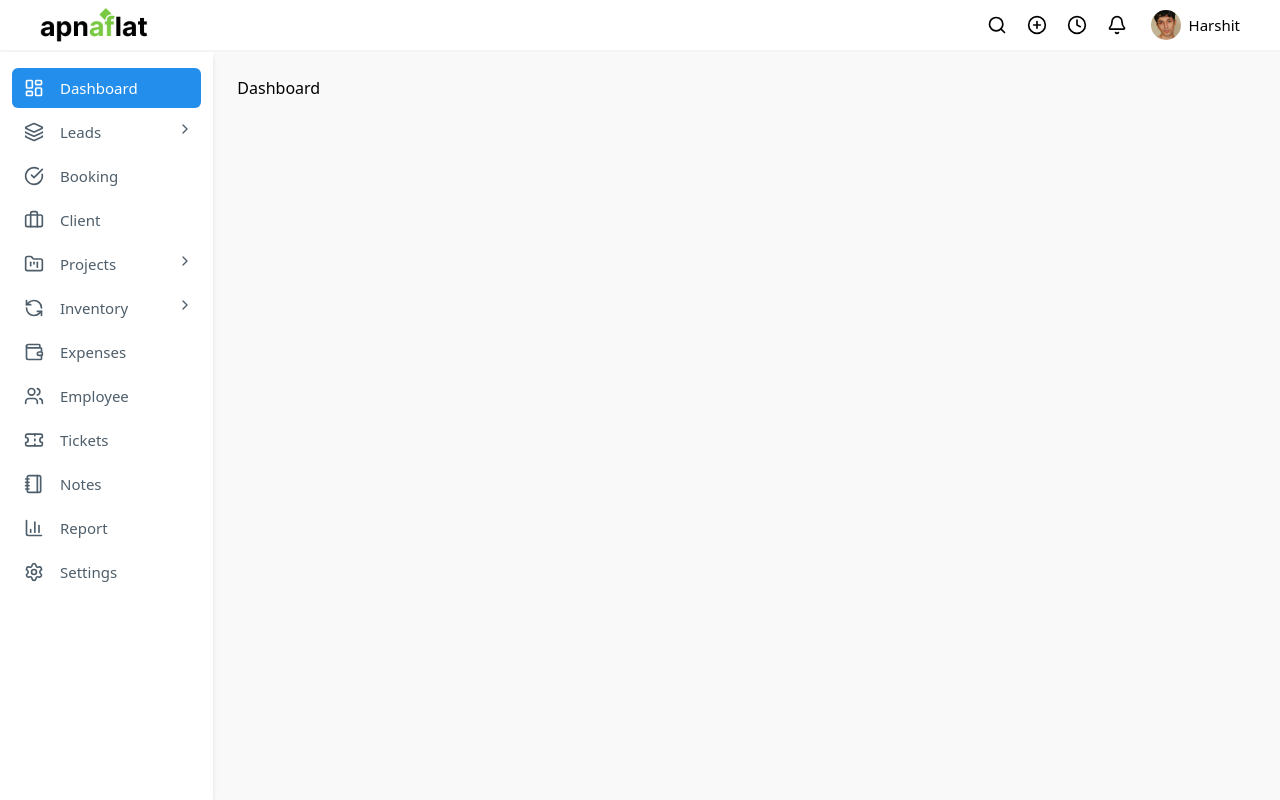
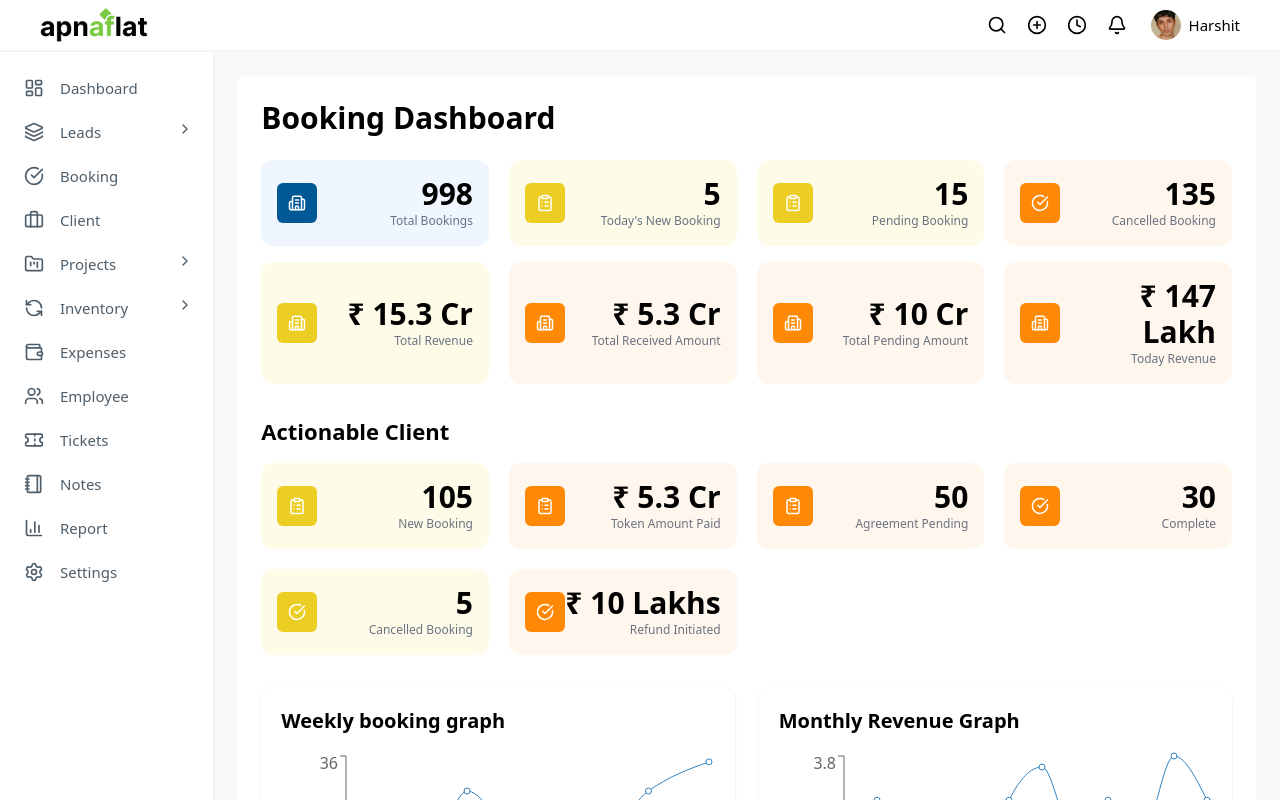
Before and after one commit to Abhinav22choubey/Mangement-Dashboard, a React (Vite) app: page /dashboard/Bookings in a window 1280 px wide. Before the commit this address led to /dashboard. Built offline with nearby package versions, Linux system fonts and the light colour scheme.

Commit message:
booking p1

```diff
--- a/package.json
+++ b/package.json
@@ -19,6 +19,7 @@
     "react": "^19.2.0",
     "react-dom": "^19.2.0",
     "react-router-dom": "^7.13.0",
+    "recharts": "^3.7.0",
     "tailwindcss": "^4.1.18"
   },
   "devDependencies": {
--- a/src/App.jsx
+++ b/src/App.jsx
@@ -15,7 +15,7 @@ import Dashboard from "./pages/Dashboard";
 import { AllLeads } from "./pages/leads/AllLeads";
 import LeadDetails from "./pages/leads/LeadDetails";
 import Kanban from "./pages/Kanban";
-
+import Bookings from "./pages/Bookings";
 import "./App.css";
 import AddLeads from "./pages/AddLeads";
 
@@ -70,6 +70,7 @@ export const App = () => {
             <Route path="kanban" element={<Kanban />} />
             <Route path="add" element={<AddLeads />} />
           </Route>
+          <Route path="Bookings" element={<Bookings />} />
         </Route>
 
         {/* Fallback */}
--- /dev/null
+++ b/src/components/Bookings/Booking.jsx
@@ -0,0 +1,277 @@
+import React from "react";
+import {
+  LineChart,
+  Line,
+  XAxis,
+  YAxis,
+  Tooltip,
+  ResponsiveContainer,
+  PieChart,
+  Pie,
+  Cell,
+} from "recharts";
+
+import {
+  Building2,
+  ClipboardList,
+  CheckCircle,
+} from "lucide-react";
+
+// ---------------- DATA ----------------
+const weeklyData = [
+  { day: "Mon", value: 10 },
+  { day: "Tue", value: 5 },
+  { day: "Wed", value: 30 },
+  { day: "Thu", value: 20 },
+  { day: "Fri", value: 20 },
+  { day: "Sat", value: 30 },
+  { day: "Sun", value: 35 },
+];
+
+const monthlyData = [
+  { month: "Jan", value: 1 },
+  { month: "Feb", value: 3 },
+  { month: "Mar", value: 2 },
+  { month: "Apr", value: 2.5 },
+  { month: "May", value: 1 },
+  { month: "Jun", value: 3 },
+  { month: "Jul", value: 3.6 },
+  { month: "Aug", value: 2.3 },
+  { month: "Sep", value: 3 },
+  { month: "Oct", value: 2.3 },
+  { month: "Nov", value: 3.8 },
+  { month: "Dec", value: 3 },
+];
+
+const pieData = [
+  { name: "Amount Received", value: 2.6, color: "#00AD28" },
+  { name: "Amount Pending", value: 6.6, color: "#0088FF" },
+  { name: "Refund Initiated", value: 1.6, color: "#FFCC00" },
+  { name: "Refund Complete", value: 0.6, color: "#CB30E0" },
+];
+
+// ---------------- PIE LABEL (FIXED LIKE FIGMA) ----------------
+const renderCustomizedLabel = ({
+  cx,
+  cy,
+  midAngle,
+  outerRadius,
+  name,
+}) => {
+  const RADIAN = Math.PI / 180;
+
+  const sx = cx + outerRadius * Math.cos(-midAngle * RADIAN);
+  const sy = cy + outerRadius * Math.sin(-midAngle * RADIAN);
+
+  const ex = cx + (outerRadius + 25) * Math.cos(-midAngle * RADIAN);
+  const ey = cy + (outerRadius + 25) * Math.sin(-midAngle * RADIAN);
+
+  const mx = ex + (ex > cx ? 30 : -30);
+  const my = ey;
+
+  return (
+    <>
+      {/* connector line */}
+      <path
+        d={`M${sx},${sy} L${ex},${ey} L${mx},${my}`}
+        stroke="black"
+        fill="none"
+      />
+
+      {/* label text */}
+      <text
+        x={mx + (mx > cx ? 5 : -5)}
+        y={my}
+        textAnchor={mx > cx ? "start" : "end"}
+        dominantBaseline="central"
+        className="text-sm font-medium"
+      >
+        {name}
+      </text>
+    </>
+  );
+};
+
+// ---------------- CARD ----------------
+const StatCard = ({ title, value, bg, iconBg, Icon }) => {
+  return (
+    <div className={`flex justify-between items-center p-4 rounded-xl ${bg}`}>
+      <div className={`w-10 h-10 flex items-center justify-center rounded-md ${iconBg}`}>
+        <Icon size={18} color="#fff" />
+      </div>
+
+      <div className="text-right">
+        <h2 className="text30 font-semibold">{value}</h2>
+        <p className="text12 text-gray-500">{title}</p>
+      </div>
+    </div>
+  );
+};
+
+// ---------------- MAIN ----------------
+const Booking = () => {
+  return (
+    <div className=" min-h-screen ">
+
+      {/* FIXED WIDTH CONTAINER */}
+      <div className="  w-full ">
+
+        {/* WHITE PANEL */}
+        <div className="bg-white rounded-md p-6 w-full">
+
+          {/* HEADER */}
+          <h1 className="text30 font-semibold mb-6">Booking Dashboard</h1>
+
+          {/* STATS */}
+          <div className="grid grid-cols-1 sm:grid-cols-2 lg:grid-cols-4 gap-5">
+
+            <StatCard
+              title="Total Bookings"
+              value="998"
+              bg="bg-blue-50"
+              iconBg="bg-[var(--sky)]"
+              Icon={Building2}
+            />
+
+            <StatCard
+              title="Today's New Booking"
+              value="5"
+              bg="bg-yellow-50"
+              iconBg="bg-[var(--yellow)]"
+              Icon={ClipboardList}
+            />
+
+            <StatCard
+              title="Pending Booking"
+              value="15"
+              bg="bg-yellow-50"
+              iconBg="bg-[var(--yellow)]"
+              Icon={ClipboardList}
+            />
+
+            <StatCard
+              title="Cancelled Booking"
+              value="135"
+              bg="bg-orange-50"
+              iconBg="bg-orange-400"
+              Icon={CheckCircle}
+            />
+          </div>
+
+          {/* REVENUE */}
+          <div className="grid grid-cols-1 sm:grid-cols-2 lg:grid-cols-4 gap-5 mt-4">
+
+            <StatCard title="Total Revenue" value="₹ 15.3 Cr" bg="bg-yellow-50" iconBg="bg-[var(--yellow)]" Icon={Building2} />
+            <StatCard title="Total Received Amount" value="₹ 5.3 Cr" bg="bg-orange-50" iconBg="bg-orange-400" Icon={Building2} />
+            <StatCard title="Total Pending Amount" value="₹ 10 Cr" bg="bg-orange-50" iconBg="bg-orange-400" Icon={Building2} />
+            <StatCard title="Today Revenue" value="₹ 147 Lakh" bg="bg-orange-50" iconBg="bg-orange-400" Icon={Building2} />
+
+          </div>
+
+          {/* ACTIONABLE */}
+          <h2 className="text25 font-semibold mt-8 mb-4">Actionable Client</h2>
+
+          <div className="grid grid-cols-1 sm:grid-cols-2 lg:grid-cols-4 gap-5">
+
+            <StatCard title="New Booking" value="105" bg="bg-yellow-50" iconBg="bg-[var(--yellow)]" Icon={ClipboardList} />
+            <StatCard title="Token Amount Paid" value="₹ 5.3 Cr" bg="bg-orange-50" iconBg="bg-orange-400" Icon={ClipboardList} />
+            <StatCard title="Agreement Pending" value="50" bg="bg-orange-50" iconBg="bg-orange-400" Icon={ClipboardList} />
+            <StatCard title="Complete" value="30" bg="bg-orange-50" iconBg="bg-orange-400" Icon={CheckCircle} />
+            <StatCard title="Cancelled Booking" value="5" bg="bg-yellow-50" iconBg="bg-[var(--yellow)]" Icon={CheckCircle} />
+            <StatCard title="Refund Initiated" value="₹ 10 Lakhs" bg="bg-orange-50" iconBg="bg-orange-400" Icon={CheckCircle} />
+
+          </div>
+
+          {/* GRAPHS */}
+          <div className="grid grid-cols-1 lg:grid-cols-2 gap-6 mt-8">
+
+            {/* WEEKLY */}
+            <div className="bg-white p-5 rounded-xl shadow">
+              <h3 className="text20 font-semibold mb-4">Weekly booking graph</h3>
+              <ResponsiveContainer width="100%" height={250}>
+                <LineChart data={weeklyData}>
+                  <XAxis dataKey="day" />
+                  <YAxis />
+                  <Tooltip />
+                  <Line type="monotone" dataKey="value" />
+                </LineChart>
+              </ResponsiveContainer>
+            </div>
+
+            {/* MONTHLY */}
+            <div className="bg-white p-5 rounded-xl shadow">
+              <h3 className="text20 font-semibold mb-4">Monthly Revenue Graph</h3>
+              <ResponsiveContainer width="100%" height={250}>
+                <LineChart data={monthlyData}>
+                  <XAxis dataKey="month" />
+                  <YAxis />
+                  <Tooltip />
+                  <Line type="monotone" dataKey="value" />
+                </LineChart>
+              </ResponsiveContainer>
+            </div>
+
+          </div>
+
+          {/* PIE */}
+          <div className="bg-white p-6 rounded-xl shadow mt-8">
+            <h3 className="text20 font-semibold mb-6">Pricing Breakdown</h3>
+
+            <div className="flex flex-col lg:flex-row items-center justify-between gap-12">
+
+              {/* PIE CHART */}
+              <div className="flex justify-center w-full lg:w-1/2">
+                <ResponsiveContainer width={350} height={350}>
+                  <PieChart>
+                    <Pie
+                      data={pieData}
+                      dataKey="value"
+                      cx="50%"
+                      cy="50%"
+                      outerRadius={110}
+                      label={renderCustomizedLabel}
+                      labelLine={false}
+                    >
+                      {pieData.map((entry, index) => (
+                        <Cell key={index} fill={entry.color} />
+                      ))}
+                    </Pie>
+                  </PieChart>
+                </ResponsiveContainer>
+              </div>
+
+              {/* LEGEND */}
+              <div className="space-y-6 w-full lg:w-1/2">
+
+                <div className="flex items-center gap-4">
+                  <div className="w-8 h-4 bg-green-500" />
+                  <p className="text18">Total Amount Received: ₹ 2.6 Cr</p>
+                </div>
+
+                <div className="flex items-center gap-4">
+                  <div className="w-8 h-4 bg-blue-500" />
+                  <p className="text18">Total Pending Amount: ₹ 6.6 Cr</p>
+                </div>
+
+                <div className="flex items-center gap-4">
+                  <div className="w-8 h-4 bg-yellow-400" />
+                  <p className="text18">Total Refund Initiated: ₹ 1.6 Cr</p>
+                </div>
+
+                <div className="flex items-center gap-4">
+                  <div className="w-8 h-4 bg-purple-500" />
+                  <p className="text18">Total Refund Complete: ₹ 60 Lakhs</p>
+                </div>
+
+              </div>
+
+            </div>
+          </div>
+
+        </div>
+      </div>
+    </div>
+  );
+};
+
+export default Booking;
--- a/src/components/Sidebar.jsx
+++ b/src/components/Sidebar.jsx
@@ -50,7 +50,7 @@ const Sidebar = () => {
   {
     name: "Booking",
     icon: <CheckCircle size={20} />,
-    link: "/dashboard/booking",
+    link: "/dashboard/bookings",
   },
   {
     name: "Client",
--- /dev/null
+++ b/src/pages/Bookings.jsx
@@ -0,0 +1,9 @@
+import React from 'react'
+import Booking from '../components/Bookings/Booking.jsx'
+function Bookings() {
+  return (
+    <Booking/>
+  )
+}
+
+export default Bookings
```
Also changed, not shown: 1 other file (tests, documents, lock files or other folders).
